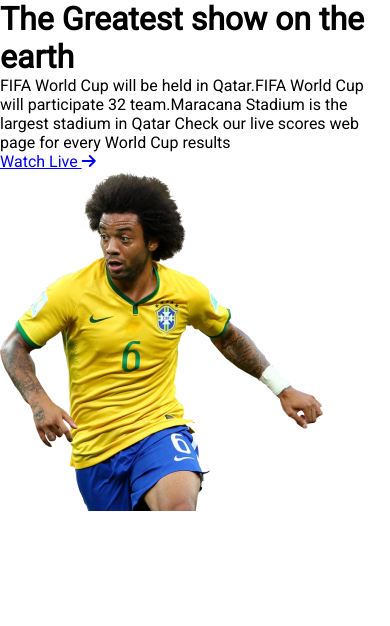
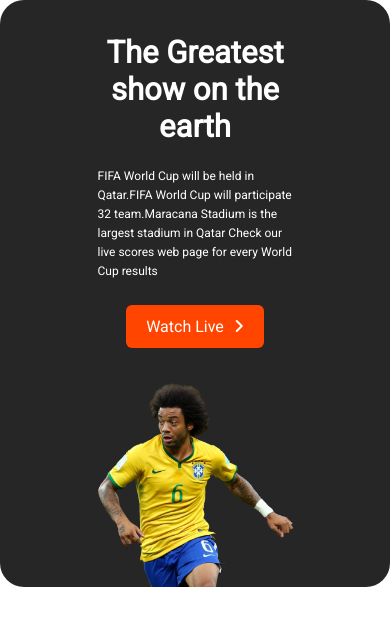
Before and after one commit to Antorkarmokar28/Fifa-world-cup, a plain HTML site: page index.html in a window 390 px wide. Drawn offline with Linux system fonts and the light colour scheme; a web font is replaced by a local one.

Commit message:
second commit

```diff
--- a/css/style.css
+++ b/css/style.css
@@ -11,11 +11,107 @@ google fonts
 body{
     font-family: 'Roboto', sans-serif;
 }
+header, main{
+    display: flex;
+    flex-direction: column;
+    align-items: center;
+}
 /* -------------
 header style start
 --------------*/
 .container{
-    display:;
+    width:992px;
+    background: #262626;
+    border-radius: 24px;
+}
+.header-wrap{
+    display:flex;
+}
+.header-info{
+    width:50%;
+    padding: 34px 50px;
+}
+.header-info h1{
+    color: #ffffff;
+    font-size: 58px;
+    font-weight: 800;
+    padding-bottom: 22px;
+}
+.header-info p{
+    color: #ffffff;
+    font-size: 12px;
+    line-height: 19px;
+    padding-bottom: 24px;
+}
+.fa-angle-right{
+    margin-left: 6px;
+}
+.header-info a{
+    display:
+    block;
+    text-decoration: none;
+    background-color:
+    orangered;
+    color: #ffffff;
+    width: 23%;
+    padding: 12px 15px;
+    border-radius: 6px;
+    animation-name:animate;
+    animation-duration:2s;
+}
+/*---------
+     animate
+----------- */
+@keyframes animate {
+    0%{
+        background-color:green;
+        color: #ffffff;
+    }
+    50%{
+        background:blueviolet;
+        color: #ffffff;
+    }
+    100%{
+        background-color: yellow;
+        color: #ffffff;
+    }
+}
+.header-thumbnail{
+    width:50%;
+    padding-right: 40px;
+}
+.header-thumbnail img{
+    width:100%;
+    vertical-align: middle;
+}
+/*--------------
+    responsive style
+------------- */
+@media screen and (max-width:576px){
+    .header-wrap{
+        flex-direction: column;
+        align-items: center;
+    }
+    .container{
+        width:100%;
+    }
+    /* .header-info {
+        padding: 0;
+     }  */
+    .header-info h1{
+        justify-content:
+        center;
+        font-size: 31px;
+        text-align: center;
+    }
+    .header-info a{
+        width: 55%;
+        text-align: center;
+        margin: 0 auto;
+    }
+    .header-thumbnail{
+        padding:0;
+    }
 }
 /* -------------
 header style end
--- a/index.html
+++ b/index.html
@@ -18,7 +18,7 @@
                 <div class="header-info">
                     <h1>The Greatest show on the earth</h1>
                     <p>FIFA World Cup will be held in Qatar.FIFA World Cup will participate 32 team.Maracana Stadium is the largest stadium in Qatar Check our live scores web page for every World Cup results</p>
-                    <a href="#">Watch Live <i class="fa-solid fa-arrow-right"></i></a>
+                    <a href="#">Watch Live <i class="fa-solid fa-angle-right"></i></a>
                 </div>
                 <div class="header-thumbnail">
                     <img src="images/Banner Image.png" alt="">
@@ -29,7 +29,6 @@
     <!-- header section end -->
     <!-- main -->
     <main>
-
     </main>
 </body>
 </html>
```
